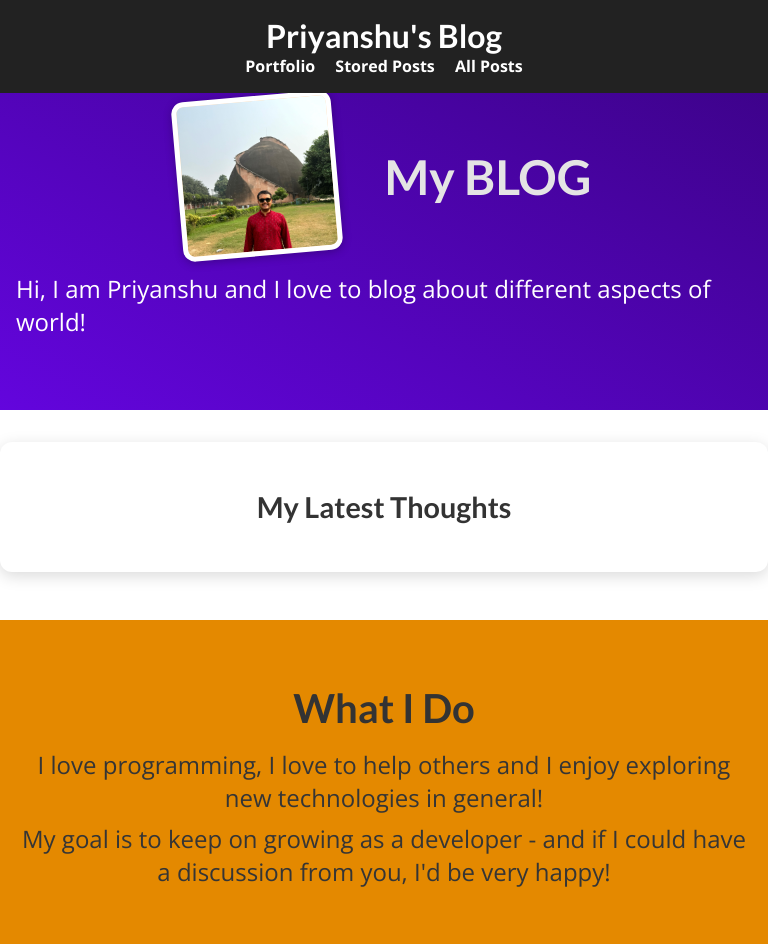
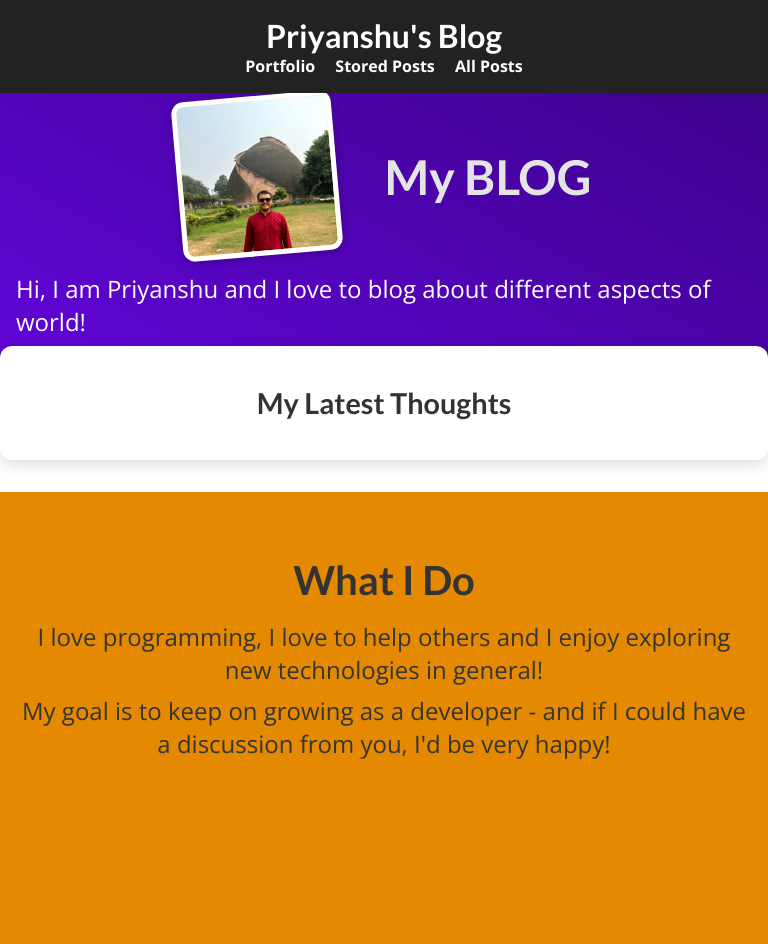
Before and after one commit to ps1711/MY_SITE, a Django app: page / in a window 768 px wide. After the commit the page ends 759 px from the top, so only its background shows below. Run offline with Django 3.2, Linux system fonts and the light colour scheme; data that the repository does not hold is empty.

Commit message:
Update index.css

```diff
--- a/blog/static/blog/index.css
+++ b/blog/static/blog/index.css
@@ -45,12 +45,19 @@
   padding: 2rem;
   border-radius: 12px;
   max-width: 90%;
-  margin: 2rem auto;
+  margin: 2rem auto 0 auto;
   box-shadow: 0 4px 16px rgba(0, 0, 0, 0.15);
   position: relative;
-  top: 0;
   z-index: 1;
   text-align: center;
+}
+
+/* Fix spacing on mobile */
+@media (max-width: 768px) {
+  #latest-posts {
+    margin-top: 1rem;
+    padding: 1.5rem;
+  }
 }
 
 #latest-posts h2 {
@@ -78,7 +85,7 @@
   text-align: center;
   padding: 3rem 1rem;
   background-color: #e48900;
-  margin-top: 3rem;
+  margin-top: 2rem;
 }
 
 #about h2 {
@@ -126,5 +133,6 @@
 
   #latest-posts {
     max-width: 60rem;
+    margin-top: -4rem; /* overlap only on desktop */
   }
 }
```
